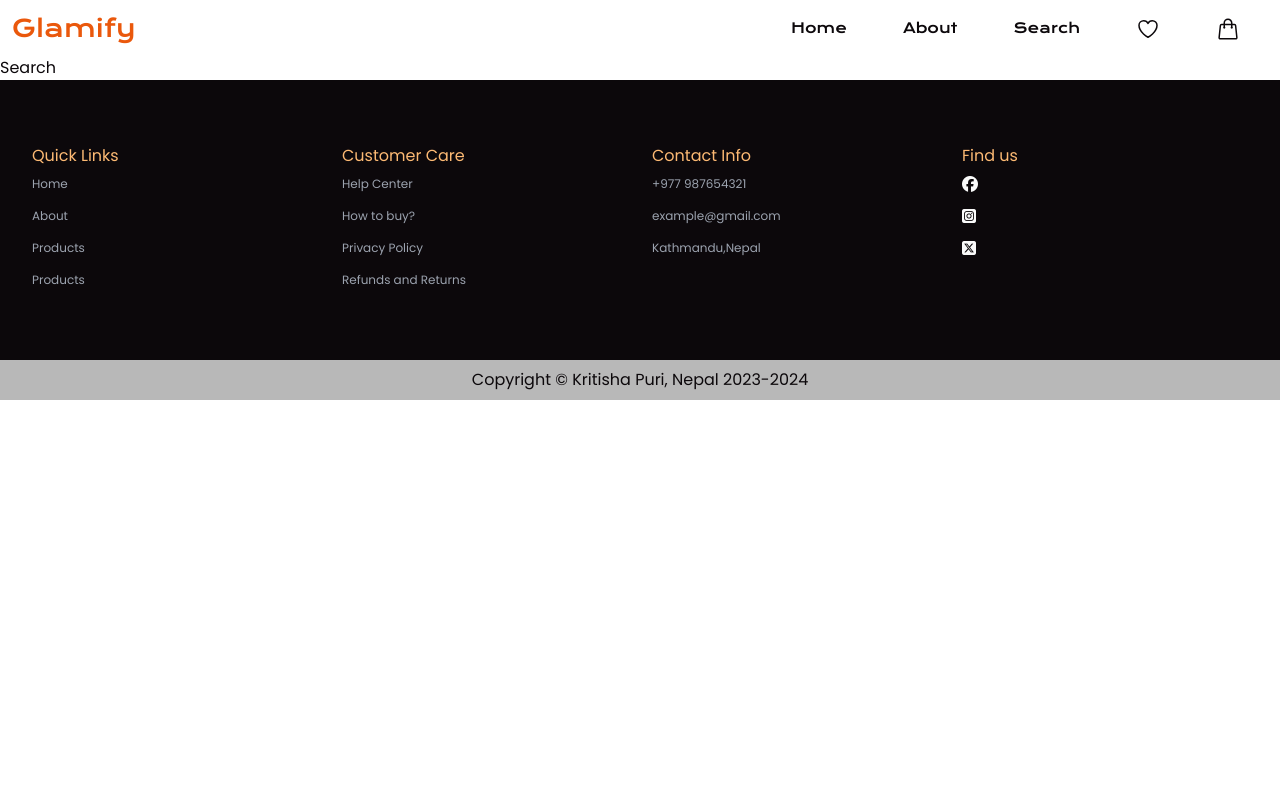
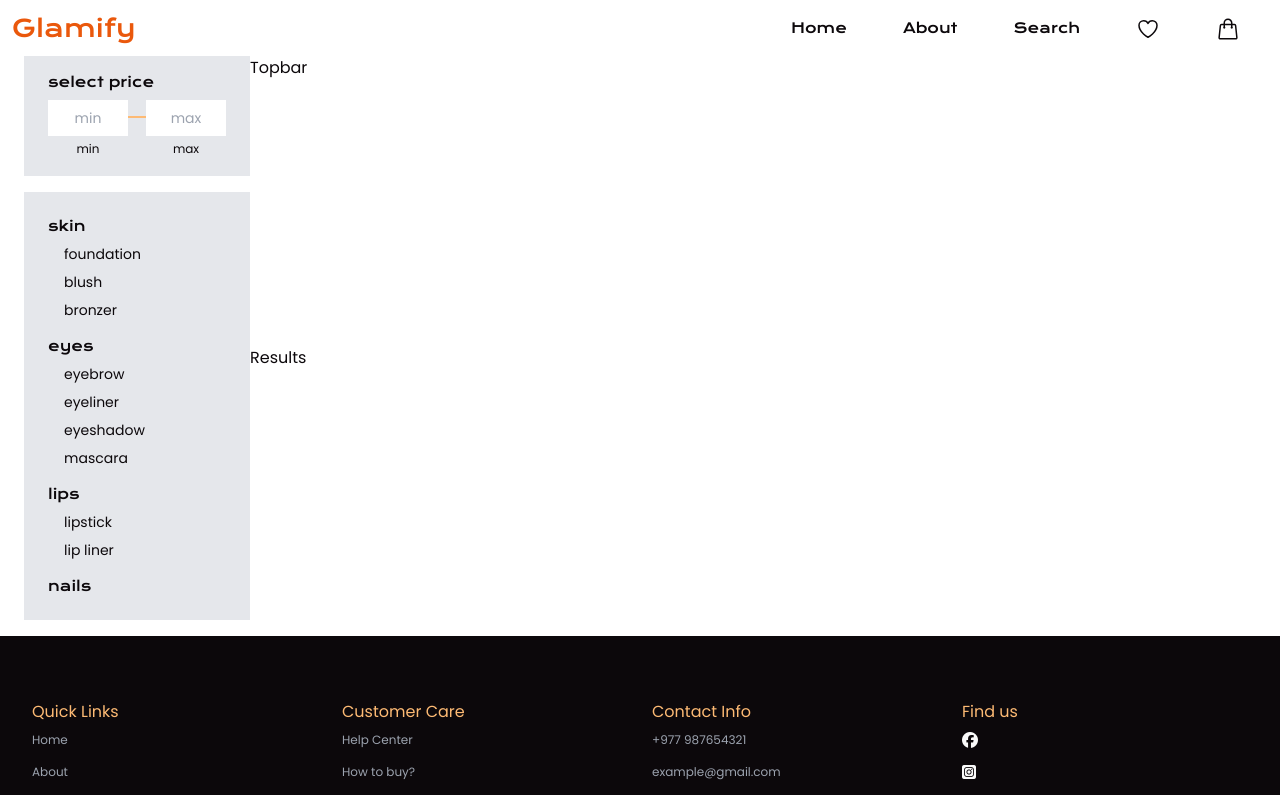
Before and after one commit to KritishaP/makeup_fe, a React (Vite) app: page /search in a window 1280 px wide. Shown: the top 795 px of the page. Built offline with nearby package versions, Linux system fonts and the light colour scheme.

Commit message:
Added side bar

```diff
--- /dev/null
+++ b/src/components/CategoriesBar/CategoriesBar.jsx
@@ -0,0 +1,25 @@
+import { CATEGORIES } from "../../constants/Categories"
+
+const CategoriesBar = () => {
+  return (
+    <>
+      <div className="bg-gray-200 px-6 py-2 mb-4 text-sm">
+        {
+          CATEGORIES.map(cat => (
+            <div key={cat.name} className="my-4">
+              <h4 className="font-krona mb-2 cursor-pointer hover:text-orange-300">{cat.name}</h4>
+              <ul className="ml-4 space-y-2">
+                {cat.subCategories.map(subCat => (
+                  <li key={subCat} className="cursor-pointer hover:text-orange-300">{subCat}</li>
+                ))}
+              </ul>
+            </div>
+          ))
+        }
+      </div>
+    </>
+
+  )
+}
+
+export default CategoriesBar
--- /dev/null
+++ b/src/components/Pricerange/Pricerange.jsx
@@ -0,0 +1,34 @@
+import React from 'react'
+
+const Pricerange = () => {
+  return (
+    <div className='bg-gray-200 mb-4 py-4 px-6'>
+      <h4 className='font-krona text-sm mb-2'>select price</h4>
+      <div className='flex '>
+        <div className='text-center '>
+
+          <input
+            type="text"
+            className='w-20 p-2 focus:ring-inset focus:ring-2 focus:ring-orange-300 caret-orange-300 outline-none text-center text-sm' placeholder='min'
+            id='min' />
+          <label htmlFor="min" className='text-xs'>min</label>
+
+        </div>
+        <hr className='border border-orange-300 w-full mt-4 ' />
+
+        <div className='text-center '>
+
+          <input
+            type="text"
+            className='w-20 p-2 focus:ring-inset focus:ring-2 focus:ring-orange-300 caret-orange-300 outline-none text-center text-sm' placeholder='max'
+            name='max'
+            id='max' />
+          <label htmlFor="max" className='text-xs'>max</label>
+        </div>
+
+      </div>
+    </div>
+  )
+}
+
+export default Pricerange
--- /dev/null
+++ b/src/components/Sidebar/Sidebar.jsx
@@ -0,0 +1,21 @@
+import CategoriesBar from "../CategoriesBar/CategoriesBar"
+import Pricerange from "../Pricerange/Pricerange"
+
+
+
+const Sidebar = () => {
+  return (
+    <>
+
+      <div className="pl-6" >
+        <Pricerange />
+        <CategoriesBar />
+
+
+      </div>
+    </>
+
+  )
+}
+
+export default Sidebar
--- a/src/components/index.js
+++ b/src/components/index.js
@@ -11,6 +11,7 @@ import Benefits from "./Benefits/Benefits";
 import ProductPreview from "./ProductPreview/ProductPreview";
 import BrandLink from "./Brandlink/Brandlink";
 import CopyrightSection from "./CopyrightSection/CopyrightSection";
+import Sidebar from "./Sidebar/Sidebar";
 
 export {
   Footer,
@@ -25,5 +26,6 @@ export {
   Benefits,
   ProductPreview,
   BrandLink,
-  CopyrightSection
+  CopyrightSection,
+  Sidebar
 }
--- /dev/null
+++ b/src/constants/Categories.js
@@ -0,0 +1,18 @@
+export const CATEGORIES = [
+  {
+    name: 'skin',
+    subCategories: ['foundation', 'blush', 'bronzer'],
+  },
+  {
+    name: 'eyes',
+    subCategories: ['eyebrow', 'eyeliner', 'eyeshadow', 'mascara'],
+  },
+  {
+    name: 'lips',
+    subCategories: ['lipstick', 'lip liner'],
+  },
+  {
+    name: 'nails',
+    subCategories: [],
+  },
+];
--- a/src/index.css
+++ b/src/index.css
@@ -6,3 +6,25 @@
 body {
   @apply font-base text-dark;
 }
+
+.search {
+  display: grid;
+  grid-template-columns: 250px auto;
+  grid-template-rows: auto;
+  grid-template-areas: 'sidebar topbar '
+    'sidebar results'
+
+  ;
+}
+
+.search .topbar {
+  grid-area: topbar;
+}
+
+.search .sidebar {
+  grid-area: sidebar;
+}
+
+.search .results {
+  grid-area: results;
+}
--- a/src/pages/About.jsx
+++ b/src/pages/About.jsx
@@ -17,7 +17,7 @@ const About = () => {
           lifestyle products in online shops, the beauty marketplace and more than 2,000 stores, Glamify
           inspires customers to live their own kind of beauty by a previously unparalleled assortment.
         </p>
-        <p>
+        <div>
           <p>
             The continued expansion of the fast-growing e-commerce business is the focus of the
             <span className="font-krona">#forwardbeauty</span> , DigitalFirst strategy programme. In fiscal
@@ -25,7 +25,7 @@ const About = () => {
             cosmetics, skin and hair care as well as nutritional supplements and accessories. <span className="font-krona"> #letsdobeautiful</span>
 
           </p>
-        </p>
+        </div>
       </div>
 
     </div>
--- a/src/pages/Search.jsx
+++ b/src/pages/Search.jsx
@@ -1,6 +1,17 @@
+
+import Sidebar from "../components/Sidebar/Sidebar"
+
 const Search = () => {
   return (<>
-    <h1>Search</h1>
+
+    <div className="search">
+      <div className="sidebar">
+        <Sidebar />
+      </div>
+      <div className="topbar">Topbar</div>
+      <div className="results">Results</div>
+    </div>
+
   </>)
 }
 export default Search
```
